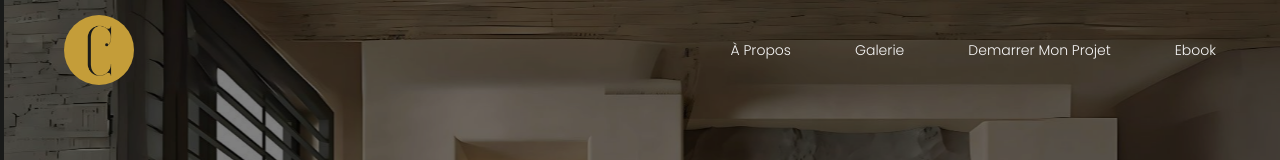
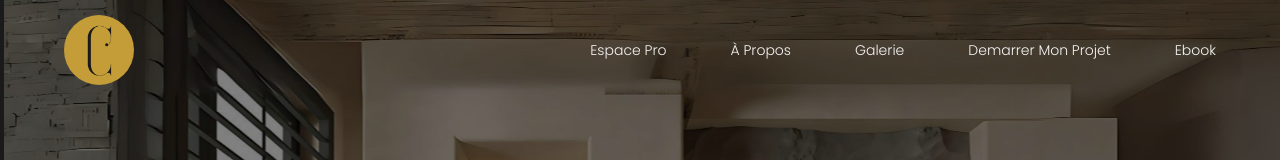
Before and after one commit to Scharlyopitz/CHEYSSOI-PARIS, a React (Vite) app: page / in a window 1280 px wide. Shown: the top 160 px of the page. Built offline with nearby package versions, Linux system fonts and the light colour scheme.

Commit message:
Ajout de la page espace pro

```diff
--- a/src/components/Navbar.jsx
+++ b/src/components/Navbar.jsx
@@ -1,3 +1,4 @@
+import { Link } from "react-router-dom";
 import LogoCheyssoi from "/2.png";
 
 import { motion as m } from "framer-motion";
@@ -42,6 +43,7 @@ function Menu() {
   return (
     <>
       <div className="menu">
+        <Link to="/espacepro">Espace Pro</Link>
         {links.map((link, i) => {
           return (
             <a key={i} className={"link"} href={link.to}>
--- a/src/sass/components/_navbar.scss
+++ b/src/sass/components/_navbar.scss
@@ -42,7 +42,7 @@ nav {
     font-size: 14px;
     font-weight: 300;
 
-    .link {
+    a {
       position: relative;
 
       &::after {
--- a/src/style/style.css
+++ b/src/style/style.css
@@ -252,10 +252,10 @@ nav .menu {
   font-size: 14px;
   font-weight: 300;
 }
-nav .menu .link {
+nav .menu a {
   position: relative;
 }
-nav .menu .link::after {
+nav .menu a::after {
   content: "";
   position: absolute;
   bottom: 0;
@@ -268,10 +268,10 @@ nav .menu .link::after {
   transition: transform 0.5s ease;
   will-change: transform;
 }
-nav .menu .link:hover {
+nav .menu a:hover {
   cursor: pointer;
 }
-nav .menu .link:hover::after {
+nav .menu a:hover::after {
   transform: scaleX(1);
   transform-origin: left;
 }
```
